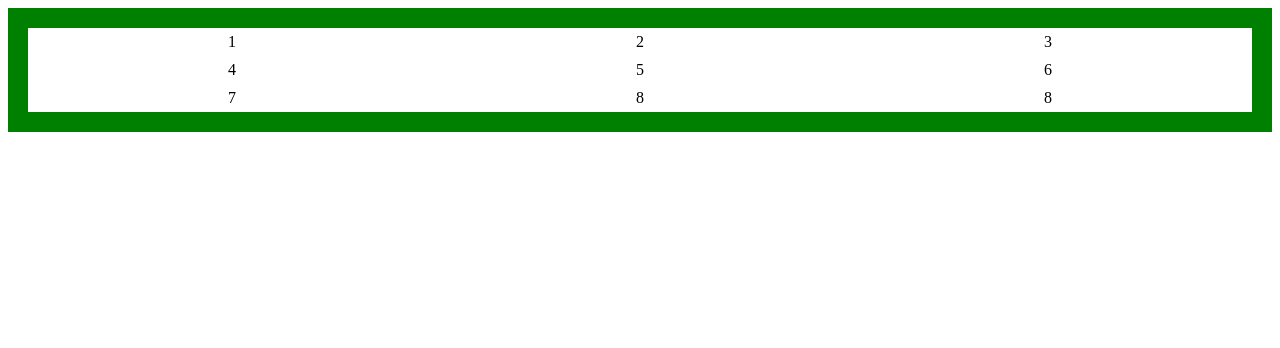
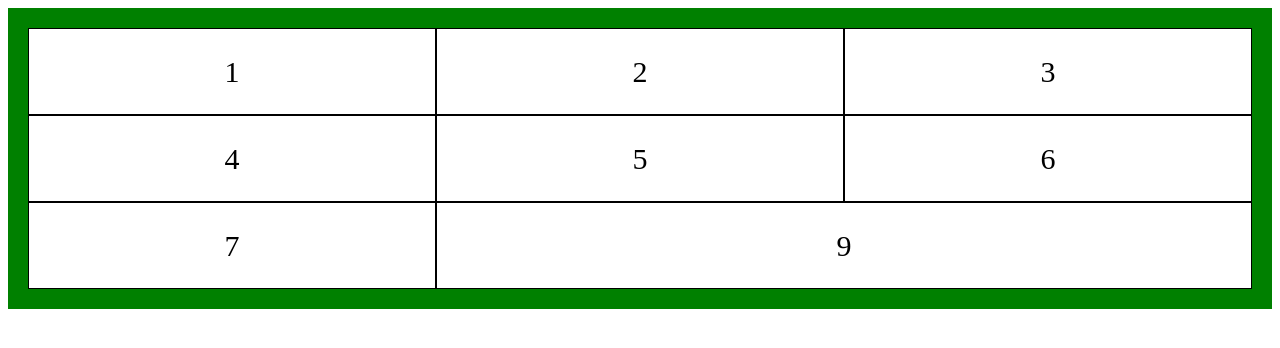
Before and after one commit to GiovanniTammaro9/grid-css, a plain HTML site: page index.html in a window 1280 px wide. Drawn offline with Linux system fonts and the light colour scheme.

Commit message:
unite le celle 8 e 9

```diff
--- a/index.html
+++ b/index.html
@@ -15,8 +15,8 @@
         <div>5</div>
         <div>6</div>
         <div>7</div>
-        <div>8</div>
-        <div>8</div>
+        <div class="cella-8">8</div>
+        <div class="cella-9">9</div>
     </div>
 
 </body>
--- a/style.css
+++ b/style.css
@@ -9,4 +9,15 @@
     text-align: center;
     background-color: white;
     padding: 5px;
+    line-height: 75px;
+    font-size: 30px;
+    border: 1px solid black;
 }
+
+.cella-8 {
+    grid-area: 3 / 2 / 4 / 4;
+}
+
+.cella-9 {
+    grid-area: 3 / 2 / 4 / 4;
+}
```
